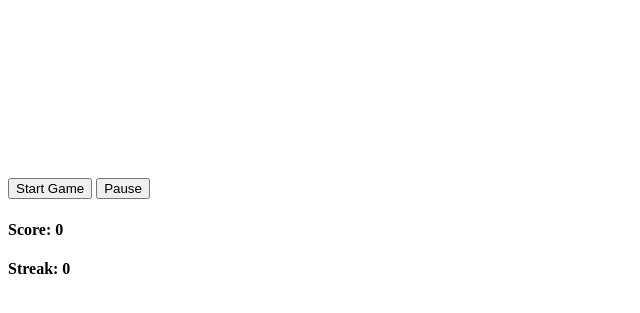
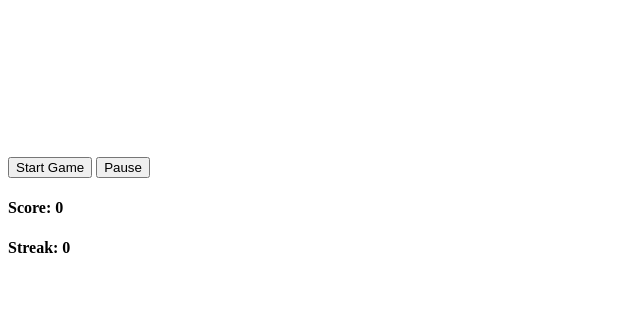
Before and after one commit to gorsuchtim/tileDrop, a website built with Parcel: page src/index.htm in a window 1280 px wide. Shown: the part 5-318 px from the top of the page, without its empty margins (0-640 px from the left). Built offline with nearby package versions, Linux system fonts and the light colour scheme.

Commit message:
update gameboard styles for buttons

```diff
--- a/src/css/scss/_baseStyles.scss
+++ b/src/css/scss/_baseStyles.scss
@@ -15,18 +15,21 @@ body {
   display: flex;
   justify-content: center;
 }
-
-/* Wrap Styles */
-.wrap--game {
+canvas {
+  position: absolute;
+  z-index: 1;
+}
+.wrap {
   width: 100%;
   height: 100%;
-  position: absolute;
-  top: 0;
-  left: 0;
-  transition: all 0.3s ease-in-out;
   z-index: 2;
 }
-
+.wrap--gameBoard {
+  position: relative;
+  width: 100%;
+  height: 100%;
+}
+/* Wrap Styles */
 .wrap--blocks {
   position: absolute;
   width: 100%;
@@ -35,10 +38,11 @@ body {
   left: 0;
 }
 
-.wrap__gameBoard--buttons {
+.wrap--buttons {
+  width: 100%;
   color: gray;
   display: flex;
   justify-content: space-around;
-  align-items: center;
+  align-items: flex-start;
   color: white;
 }
--- a/src/css/scss/blocks.scss
+++ b/src/css/scss/blocks.scss
@@ -1,4 +1,4 @@
-/* Block & Tile Styles */
+//******* Block Styles
 .block {
   position: absolute;
   width: 3.23em;
@@ -18,7 +18,7 @@
   background: rgba(255, 255, 255, 0.5);
 }
 
-/* Animation Styles */
+//******* Animation Styles
 @-webkit-keyframes falling {
   from {
     transform: scale(1);
--- a/src/index.htm
+++ b/src/index.htm
@@ -9,22 +9,34 @@
   </head>
   <body>
     <canvas id="cv"></canvas>
+    <div class="wrap">
+      <div class="wrap--buttons">
+        <button class="start">Start Game</button>
+        <button class="pause hidden">Pause</button>
+        <h4 class="score--title">Score: 0</h4>
+        <h4 class="streak--title">Streak: 0</h4>
+      </div>
 
-    <div class="wrap--blocks"></div>
+      <div class="wrap--gameBoard">
+        <div class="wrap--blocks"></div>
+      </div>
+    </div>
+    <!--
+    <div class="wrap">
+      <div class="wrap--blocks"></div>
 
-    <div class="wrap--timer hidden">
-      <h1 class="timer lit--blue-timer"></h1>
-    </div>
+      <div class="wrap--timer hidden">
+        <h1 class="timer lit--blue-timer"></h1>
+      </div>
 
-    <div class="wrap--game">
-      <div class="wrap__gameBoard--buttons">
+      <div class="wrap--buttons">
         <button class="start">Start Game</button>
         <button class="pause hidden">Pause</button>
         <h4 class="score--title">Score: 0</h4>
         <h4 class="streak--title">Streak: 0</h4>
       </div>
     </div>
-
+-->
     <audio class="audio__player" src="audio/synth1_209.mp3"></audio>
 
     <script src="js/Components/Starfield/Starfield.js"></script>
--- a/src/js/App.js
+++ b/src/js/App.js
@@ -11,7 +11,7 @@ Globals.dom.startButton.addEventListener("click", function() {
   Services.init();
   this.classList.add("hidden");
   Globals.dom.pauseButton.classList.remove("hidden");
-  Globals.music.audio.play();
+  //  Globals.music.audio.play();
 });
 
 // Pause Button Behavior
@@ -20,10 +20,10 @@ Globals.dom.pauseButton.addEventListener("click", function() {
 
   if (Globals.game.paused) {
     this.textContent = "Resume";
-    Globals.music.audio.pause();
+    // Globals.music.audio.pause();
   } else {
     this.textContent = "Pause";
-    Globals.music.audio.play();
+    //  Globals.music.audio.play();
     Services.runGame();
   }
 });
--- a/src/js/Components/BuildGrid/BuildGrid.js
+++ b/src/js/Components/BuildGrid/BuildGrid.js
@@ -9,8 +9,9 @@ const moreBlocksNeeded = () =>
 
 const setGridPos = block => {
   var blockInfo = block.getBoundingClientRect();
-
-  if (Globals.game.grid_x <= Globals.dom.width) {
+  console.log(blockInfo);
+  // are we checking the left aligned or right aligned position of the box on width?  because right would tell us better
+  if (Globals.game.grid_x < Globals.dom.width) {
     Globals.game.grid_x += blockInfo.width;
   } else {
     Globals.game.grid_y += blockInfo.height;
@@ -26,7 +27,9 @@ const setBlockPos = block =>
 
 const addToArray = block => Globals.game.allBlocks.push(block);
 
-const BuildGrid = () => {
+const BuildGrid = block => {
+  console.log(block.getBoundingClientRect());
+  /*
   if (moreBlocksNeeded()) {
     setTimeout(() => {
       BuildGrid(addToArray(setBlockPos(setGridPos(CreateBlock()))));
@@ -38,6 +41,7 @@ const BuildGrid = () => {
     Services.startCountdown();
     //Services.runGame();
   }
+  */
 };
 
 export default BuildGrid;
```
Also changed, not shown: dist/index.html, 6 other files.
